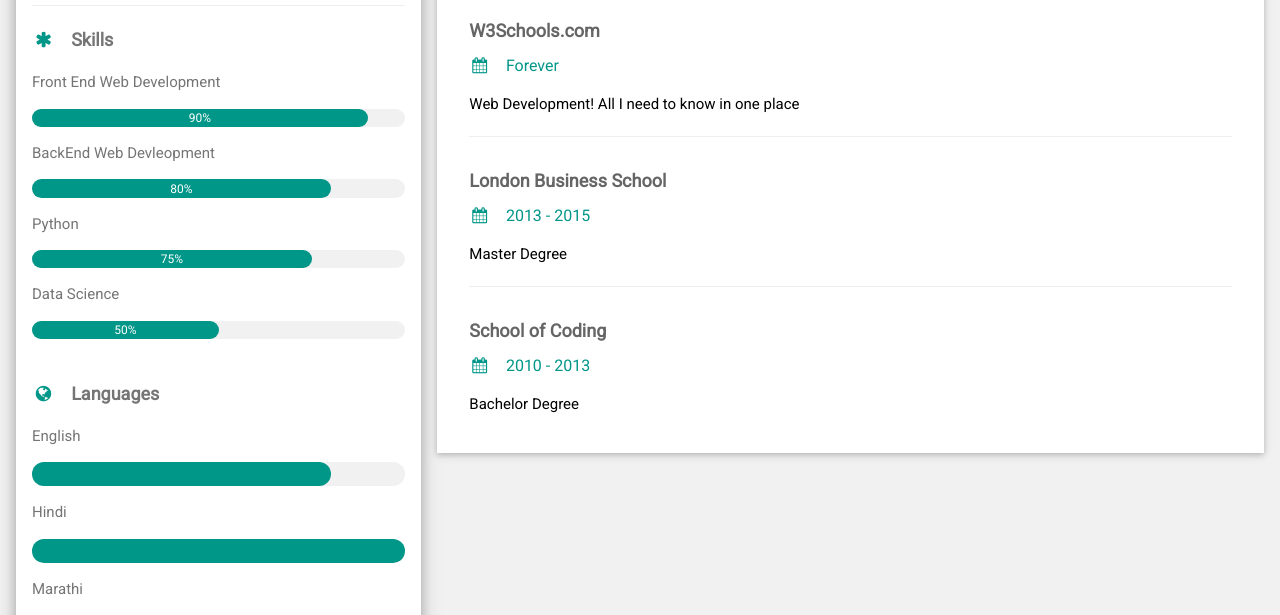
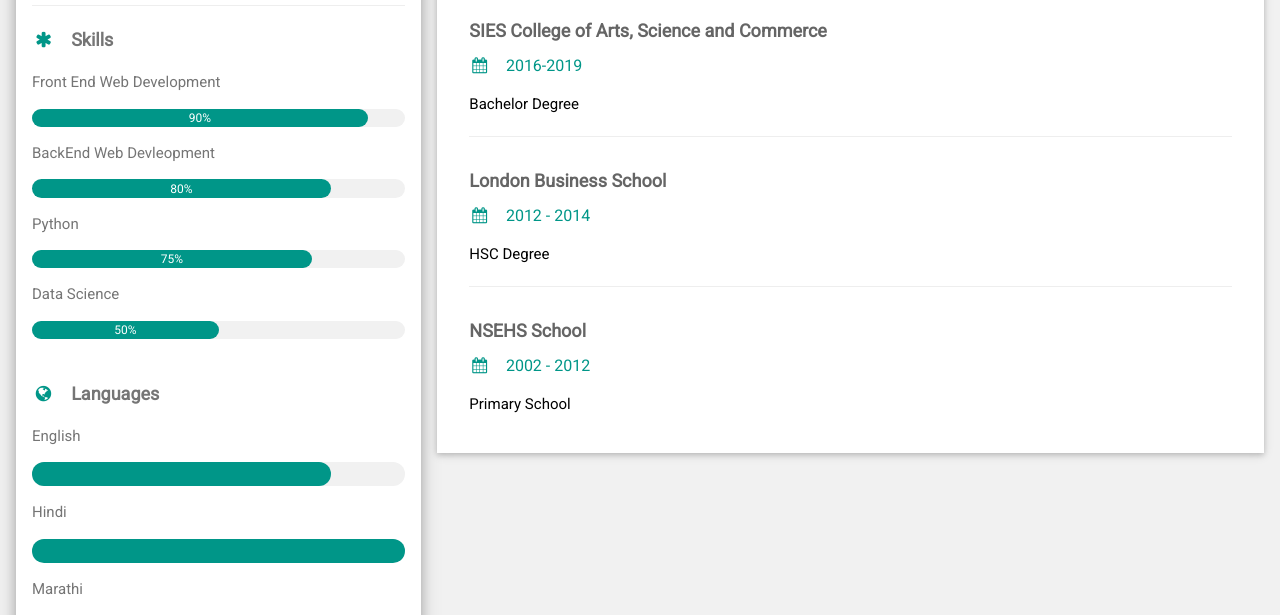
Before and after one commit to aloksharma-st/allosharma.github.io, a plain HTML site: page index.html in a window 1280 px wide. Shown: the part 710-1325 px from the top of the page. Drawn offline with nearby package versions, Linux system fonts and the light colour scheme.

Commit message:
4th commit

```diff
--- a/index.html
+++ b/index.html
@@ -2,6 +2,10 @@
 <html>
 <title>Alok Sharma</title>
 <meta charset="UTF-8">
+  <!-- Icons -->
+  <link rel="apple-touch-icon-precomposed" sizes="144x144" href="icon.svg" />
+<link rel="shortcut icon" href="icon.svg" />
+
 <meta name="viewport" content="width=device-width, initial-scale=1">
 <link rel="stylesheet" href="https://www.w3schools.com/w3css/4/w3.css">
 <link rel='stylesheet' href='https://fonts.googleapis.com/css?family=Roboto'>
@@ -81,7 +85,7 @@ html,body,h1,h2,h3,h4,h5,h6 {font-family: "Roboto", sans-serif}
       <div class="w3-container w3-card w3-white w3-margin-bottom">
         <h2 class="w3-text-grey w3-padding-16"><i class="fa fa-suitcase fa-fw w3-margin-right w3-xxlarge w3-text-teal"></i>Work Experience</h2>
         <div class="w3-container">
-          <h5 class="w3-opacity"><b>Front End Developer / Aditya Birla Group</b></h5>
+          <h5 class="w3-opacity"><b>Front End Developer / Aditya Birla Group	</b></h5>
           <h6 class="w3-text-teal"><i class="fa fa-calendar fa-fw w3-margin-right"></i>Jan 2015 - <span class="w3-tag w3-teal w3-round">Current</span></h6>
           <p>Lorem ipsum dolor sit amet. Praesentium magnam consectetur vel in deserunt aspernatur est reprehenderit sunt hic. Nulla tempora soluta ea et odio, unde doloremque repellendus iure, iste.</p>
           <hr>
@@ -102,21 +106,21 @@ html,body,h1,h2,h3,h4,h5,h6 {font-family: "Roboto", sans-serif}
       <div class="w3-container w3-card w3-white">
         <h2 class="w3-text-grey w3-padding-16"><i class="fa fa-certificate fa-fw w3-margin-right w3-xxlarge w3-text-teal"></i>Education</h2>
         <div class="w3-container">
-          <h5 class="w3-opacity"><b>W3Schools.com</b></h5>
-          <h6 class="w3-text-teal"><i class="fa fa-calendar fa-fw w3-margin-right"></i>Forever</h6>
-          <p>Web Development! All I need to know in one place</p>
+          <h5 class="w3-opacity"><b>SIES College of Arts, Science and Commerce</b></h5>
+          <h6 class="w3-text-teal"><i class="fa fa-calendar fa-fw w3-margin-right"></i>2016-2019</h6>
+          <p>Bachelor Degree</p>
           <hr>
         </div>
         <div class="w3-container">
           <h5 class="w3-opacity"><b>London Business School</b></h5>
-          <h6 class="w3-text-teal"><i class="fa fa-calendar fa-fw w3-margin-right"></i>2013 - 2015</h6>
-          <p>Master Degree</p>
+          <h6 class="w3-text-teal"><i class="fa fa-calendar fa-fw w3-margin-right"></i>2012 - 2014</h6>
+          <p>HSC Degree</p>
           <hr>
         </div>
         <div class="w3-container">
-          <h5 class="w3-opacity"><b>School of Coding</b></h5>
-          <h6 class="w3-text-teal"><i class="fa fa-calendar fa-fw w3-margin-right"></i>2010 - 2013</h6>
-          <p>Bachelor Degree</p><br>
+          <h5 class="w3-opacity"><b>NSEHS School</b></h5>
+          <h6 class="w3-text-teal"><i class="fa fa-calendar fa-fw w3-margin-right"></i>2002 - 2012</h6>
+          <p>Primary School</p><br>
         </div>
       </div>
 
```
